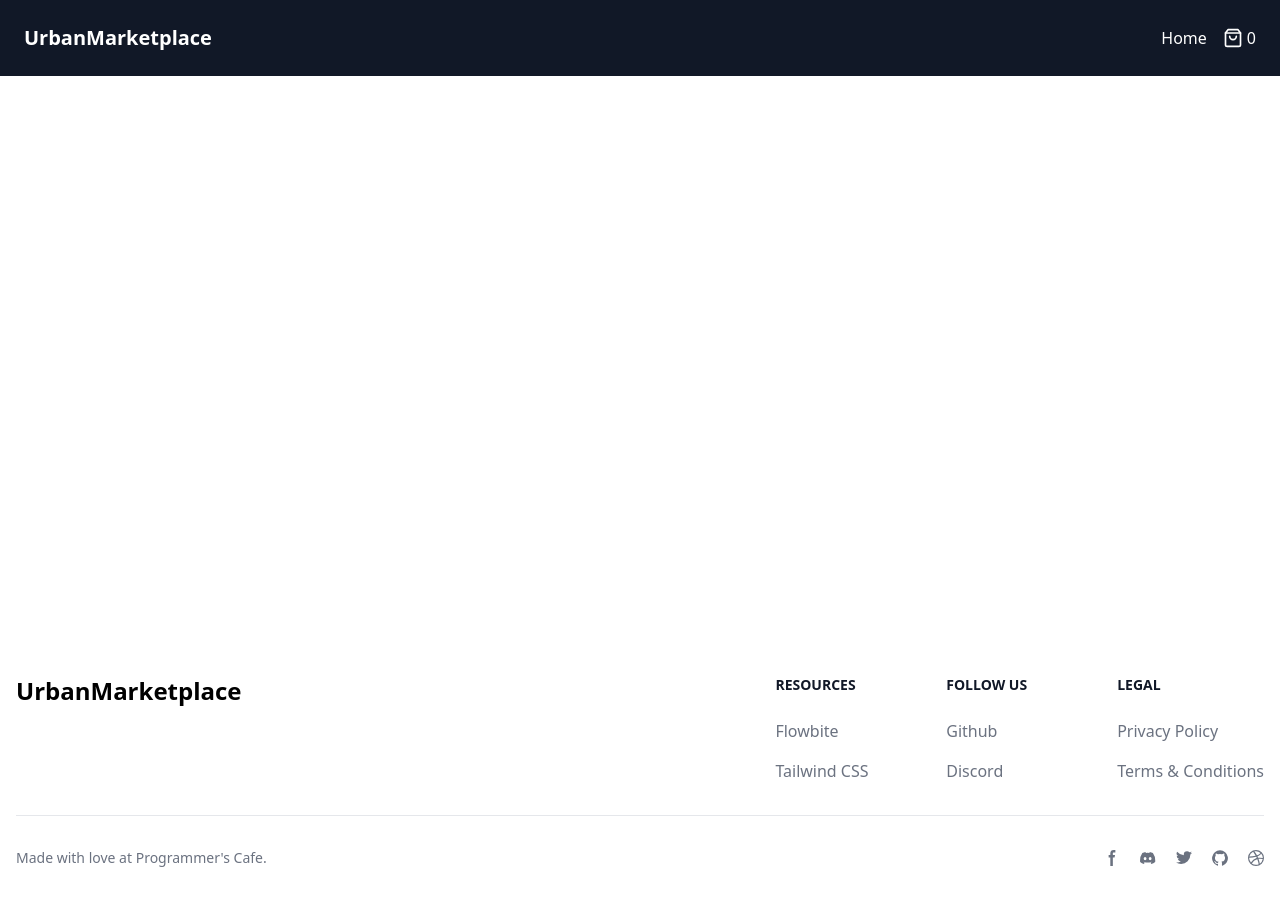
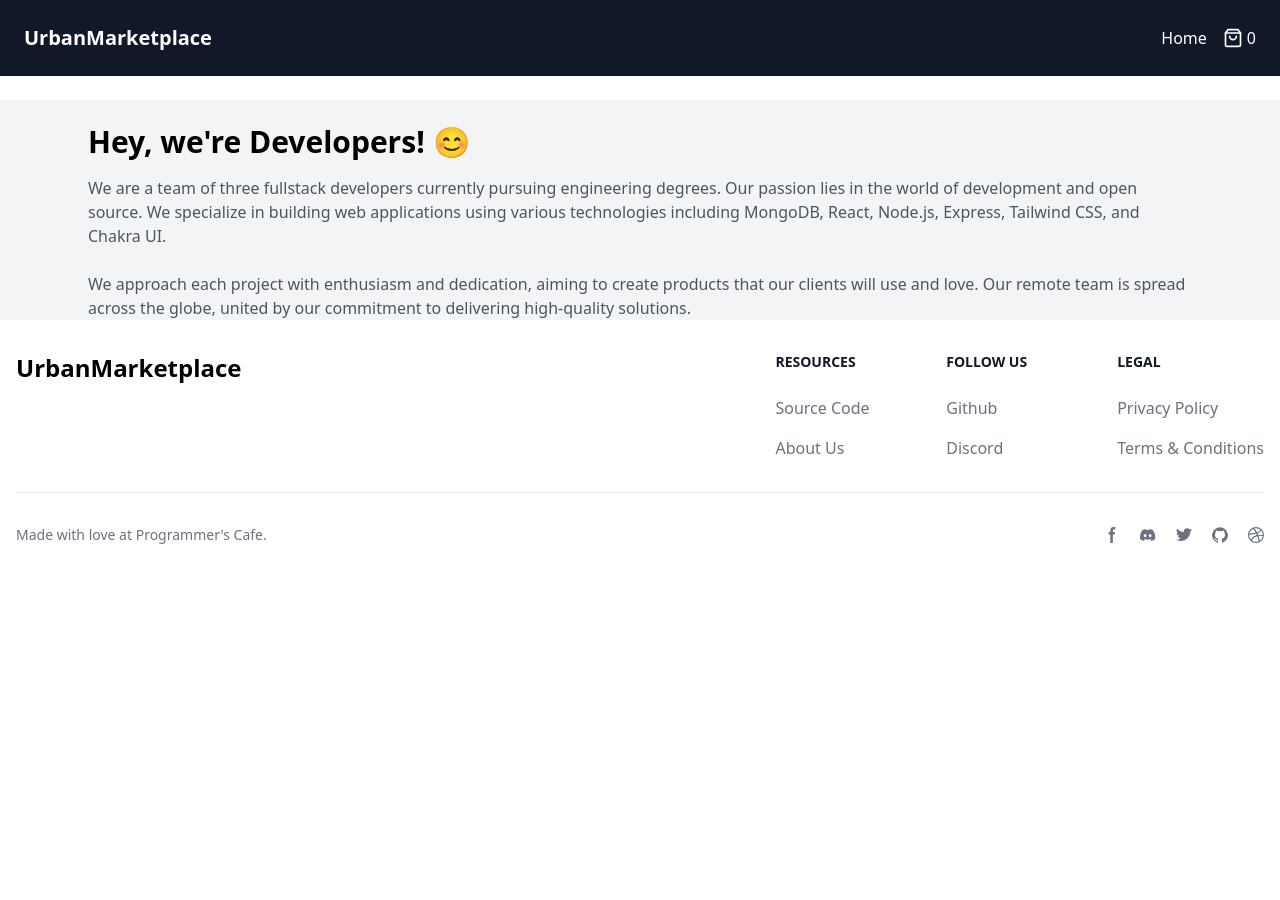
Before and after one commit to ASCE-D/UrbanMarketplace, a React (Vite) app in the folder frontend/: page /about in a window 1280 px wide. After the commit the page ends 800 px from the top, so only its background shows below. Built offline with nearby package versions, Linux system fonts and the light colour scheme.

Commit message:
added about and changes in footer

```diff
--- a/frontend/src/App.jsx
+++ b/frontend/src/App.jsx
@@ -8,6 +8,7 @@ import Home2 from "./components/Home/Home2.jsx"
 import Cart from "./components/Cart/Cart"
 import { Toaster } from "react-hot-toast";
 import Products from "./components/Product/Products"
+import About from "./components/layouts/About/About"
 
 
 function App() {
@@ -19,7 +20,7 @@ function App() {
         {/* <Header /> */}
         <Header2 />
         <Routes>
-          {/* <Route path="/" element={<Home />} /> */}
+          <Route path="/about" element={<About />} />
           <Route path="/cart" element={<Cart />} />
           <Route path="/" element={<Home />} />
         </Routes>
--- a/frontend/src/components/layouts/About/About.jsx
+++ b/frontend/src/components/layouts/About/About.jsx
@@ -0,0 +1,20 @@
+import React from 'react';
+
+const About = () => {
+  return (
+
+    <div className="flex justify-center items-center bg-gray-100">
+      <div className="max-w-6xl p-6 pb-0"> {/* Reduced bottom padding */}
+        <h1 className="text-3xl font-semibold mb-4">Hey, we're Developers! 😊</h1>
+        <p className="text-gray-600 mb-6">
+          We are a team of three fullstack developers currently pursuing engineering degrees. Our passion lies in the world of development and open source. We specialize in building web applications using various technologies including MongoDB, React, Node.js, Express, Tailwind CSS, and Chakra UI.
+        </p>
+        <p className="text-gray-600">
+          We approach each project with enthusiasm and dedication, aiming to create products that our clients will use and love. Our remote team is spread across the globe, united by our commitment to delivering high-quality solutions.
+        </p>
+      </div>
+    </div>
+  );
+};
+
+export default About;
--- a/frontend/src/components/layouts/Footer/Footer.jsx
+++ b/frontend/src/components/layouts/Footer/Footer.jsx
@@ -1,9 +1,10 @@
 import React from "react";
+import { Link } from "react-router-dom";
 
 const Footer = () => {
   return (
-    <div className="min-h-screen flex flex-col">
-      <footer className="bg-white dark:bg-gray-900  mt-auto">
+    <div className="flex flex-col">
+      <footer className="bg-white dark:bg-black  mt-auto">
         <div className="mx-auto w-full max-w-screen-xl p-4 py-6 lg:py-8">
           <div className="md:flex md:justify-between">
             <div className="mb-6 md:mb-0">
@@ -18,17 +19,14 @@ const Footer = () => {
                 </h2>
                 <ul className="text-gray-500 dark:text-gray-400 font-medium">
                   <li className="mb-4">
-                    <a href="https://flowbite.com/" className="hover:underline">
-                      Flowbite
+                    <a href="https://github.com/ASCE-D/UrbanMarketplace" className="hover:underline">
+                      Source Code
                     </a>
                   </li>
                   <li>
-                    <a
-                      href="https://tailwindcss.com/"
-                      className="hover:underline"
-                    >
-                      Tailwind CSS
-                    </a>
+                   <Link to={"/about"} >
+                      About Us
+                    </Link>
                   </li>
                 </ul>
               </div>
```
